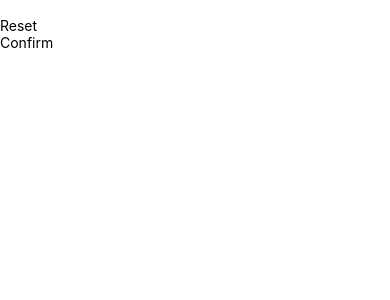
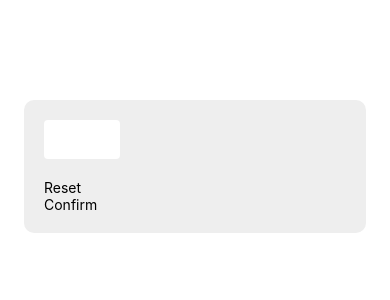
Before and after one commit to officialabdulrehman/react-native-max-minigame, a React Native app: screen / in a window 390 px wide. Shown: the top 300 px of the page. Built offline with nearby package versions, Linux system fonts and the light colour scheme.

Commit message:
feat: done for the day

```diff
--- a/screens/StartGame/StartGame.screen.styles.ts
+++ b/screens/StartGame/StartGame.screen.styles.ts
@@ -1,5 +1,24 @@
 import { StyleSheet } from "react-native";
 
 export const styles = StyleSheet.create({
-
+  mainContainer: {
+    backgroundColor: "#eee",
+    padding: 20,
+    marginTop: 100,
+    marginHorizontal: 24,
+    borderRadius: 10,
+  },
+  input: {
+    backgroundColor: "#fff",
+    paddingHorizontal: 20,
+    paddingVertical: 4,
+    marginBottom: 20,
+    borderRadius: 4,
+    fontSize: 26,
+    fontWeight: "bold",
+    color: "rgba(83, 196, 247, 1)",
+    letterSpacing: 1,
+    textAlign: "center",
+    width: "25%"
+  }
 })
--- a/screens/StartGame/StartGame.screen.tsx
+++ b/screens/StartGame/StartGame.screen.tsx
@@ -1,12 +1,17 @@
 import { TextInput, View } from "react-native";
 import { CustomButton } from "../../components/CustomButton/CustomButton";
+import { styles } from "./StartGame.screen.styles";
 
 type Props = {};
 
 export const StartGameScreen = (props: Props) => {
   return (
-    <View>
-      <TextInput />
+    <View style={styles.mainContainer}>
+      <TextInput
+        style={styles.input}
+        maxLength={2}
+        keyboardType="decimal-pad"
+      />
       <CustomButton title="Reset" />
       <CustomButton title="Confirm" />
     </View>
```
